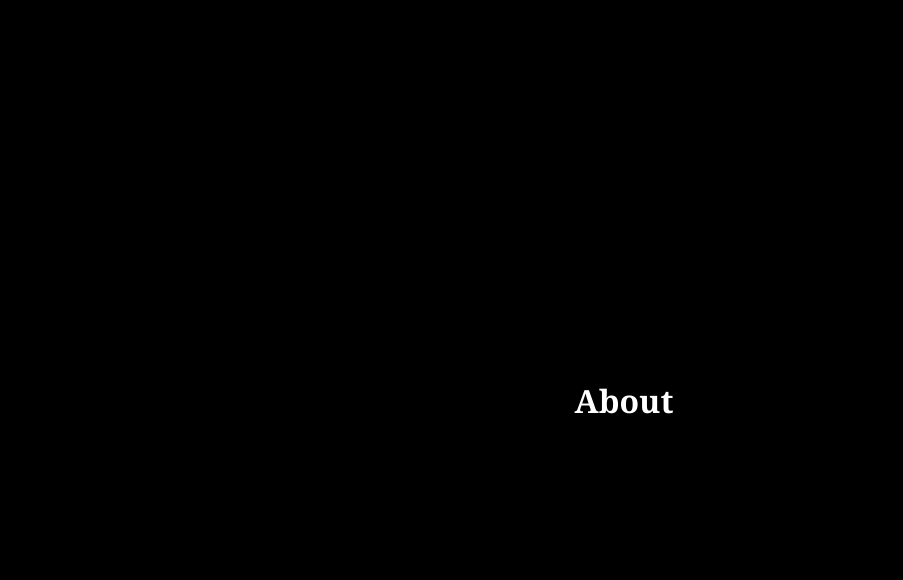
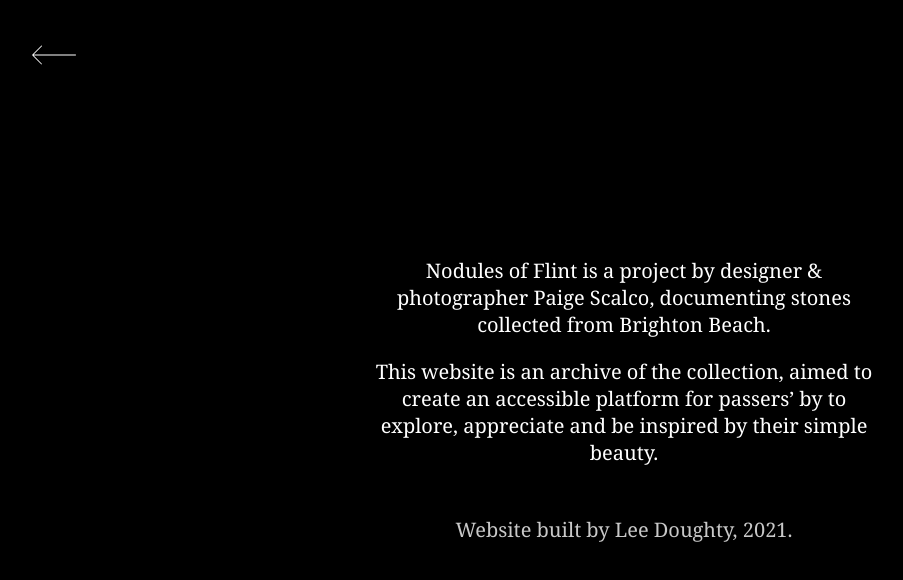
Before and after one commit to leedoughty/nodules-of-flint, a Next.js app: page /about in a window 1280 px wide. Shown: the top 580 px of the page, without its empty margins (16-919 px from the left). Built offline with nearby package versions, Linux system fonts and the light colour scheme; a web font is replaced by a local one.

Commit message:
Update about page

```diff
--- a/pages/about.js
+++ b/pages/about.js
@@ -1,13 +1,31 @@
 import Head from "next/head";
+import Link from "next/link";
+import aboutStyles from "../styles/About.module.css";
 
 const about = () => {
   return (
-    <div>
+    <section className={aboutStyles.container}>
+      <Link href="/homepage">
+        <img
+          className={aboutStyles.arrow}
+          alt="Go back to homepage"
+          src="/arrow.svg"
+        />
+      </Link>
       <Head>
         <title>About</title>
       </Head>
-      <h1>About</h1>
-    </div>
+      <p>
+        Nodules of Flint is a project by designer & photographer Paige Scalco,
+        documenting stones collected from Brighton Beach.
+      </p>
+      <p>
+        This website is an archive of the collection, aimed to create an
+        accessible platform for passers’ by to explore, appreciate and be
+        inspired by their simple beauty.
+      </p>
+      <p className={aboutStyles.website}>Website built by Lee Doughty, 2021.</p>
+    </section>
   );
 };
 
--- /dev/null
+++ b/styles/About.module.css
@@ -0,0 +1,25 @@
+.container {
+  text-align: center;
+  width: 60vw;
+  font-size: 20px;
+}
+
+.website {
+  margin-top: 50px;
+  color: rgb(200, 200, 200);
+}
+
+.arrow {
+  position: absolute;
+  top: 40px;
+  left: 40px;
+  width: 60px;
+  height: auto;
+  cursor: pointer;
+}
+
+@media screen and (min-width: 600px) {
+  .container {
+    width: 40vw;
+  }
+}
```
Also changed, not shown: public/arrow.svg (added).
